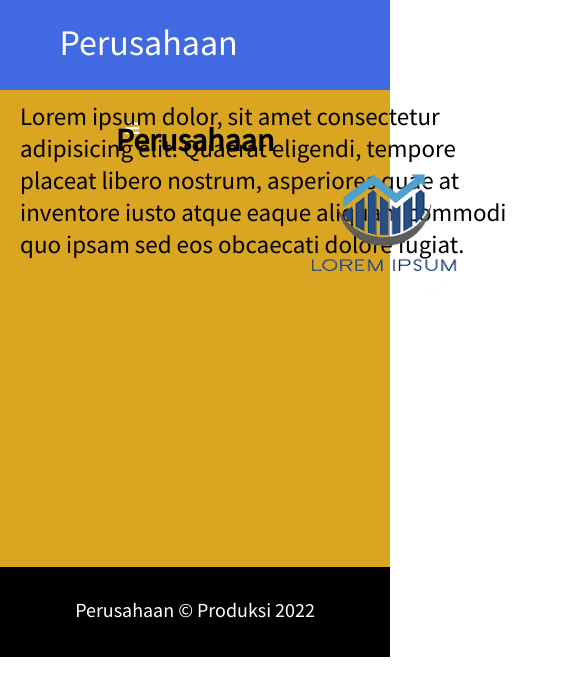
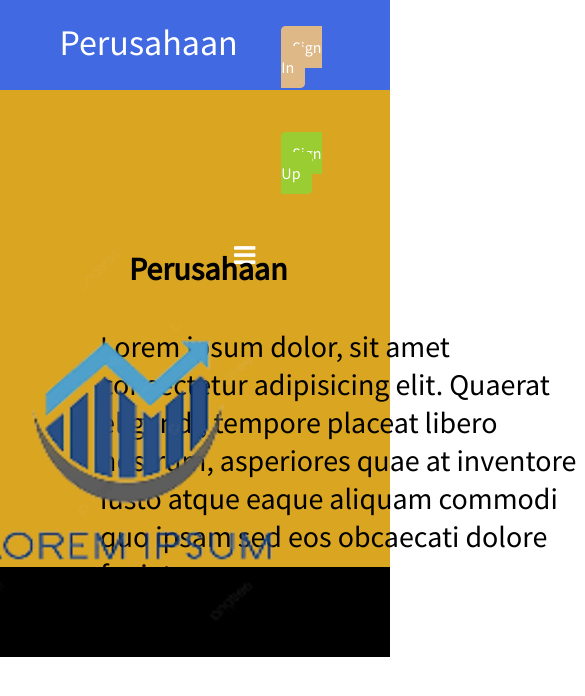
Before and after one commit to rahmatrafli1/perusahaan, a plain HTML site: page index.html in a window 390 px wide. Shown: the whole page, 585 px wide, since content can reach past the window. Drawn offline with Linux system fonts and the light colour scheme.

Commit message:
edit css tablet

```diff
--- a/responsive.css
+++ b/responsive.css
@@ -1,53 +1,36 @@
 /* untuk tablet ukuran maksimum 1000px */
 @media all and (max-width: 1000px) {
-  .header-list {
+  .h1-content {
     position: relative;
-    left: -80px;
-  }
-  .menu-items {
-    position: relative;
-    right: 50px;
+    top: -10%;
   }
 
   .content-left {
-    font-size: 25px;
     position: relative;
-    top: 130px;
+    top: -2%;
   }
 
   .content-right {
     position: relative;
-    top: -120px;
-    left: 50px;
+    top: -70%;
+    left: 10%;
+  }
+
+  .menu-items {
+    display: none;
+    position: relative;
+    left: 60%;
+    top: -60%;
+  }
+
+  .header-list {
+    float: left;
+    position: relative;
+    left: -8%;
+    top: -90%;
   }
 }
 
 /* untuk smartphone ukuran maksimum 670px */
 @media all and (max-width: 670px) {
-  .header-list {
-    display: none;
-  }
-
-  .content-left {
-    position: relative;
-    left: 20px;
-    top: -30px;
-  }
-
-  .content-right {
-    float: left;
-    margin-top: -50px;
-    margin-right: 50px;
-  }
-
-  .content-right img {
-    width: 250px;
-    height: 200px;
-    position: relative;
-    left: 210px;
-  }
-
-  .fa {
-    margin: 35px auto auto 45%;
-  }
 }
--- a/style.css
+++ b/style.css
@@ -37,6 +37,8 @@ header {
 
 header .fa {
   margin-right: 5px;
+  font-size: 25px;
+  float: left;
 }
 
 header .logo-items {
```
